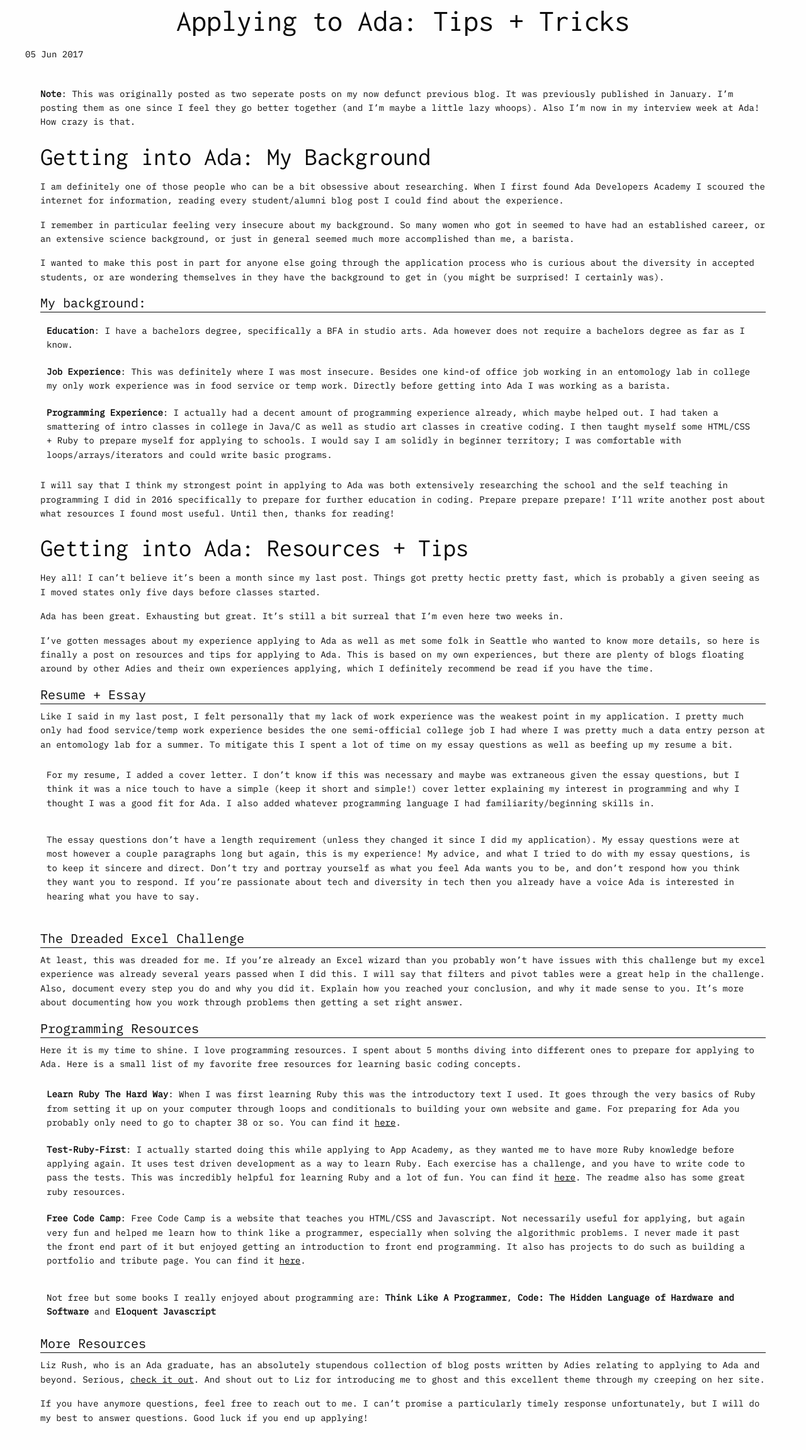
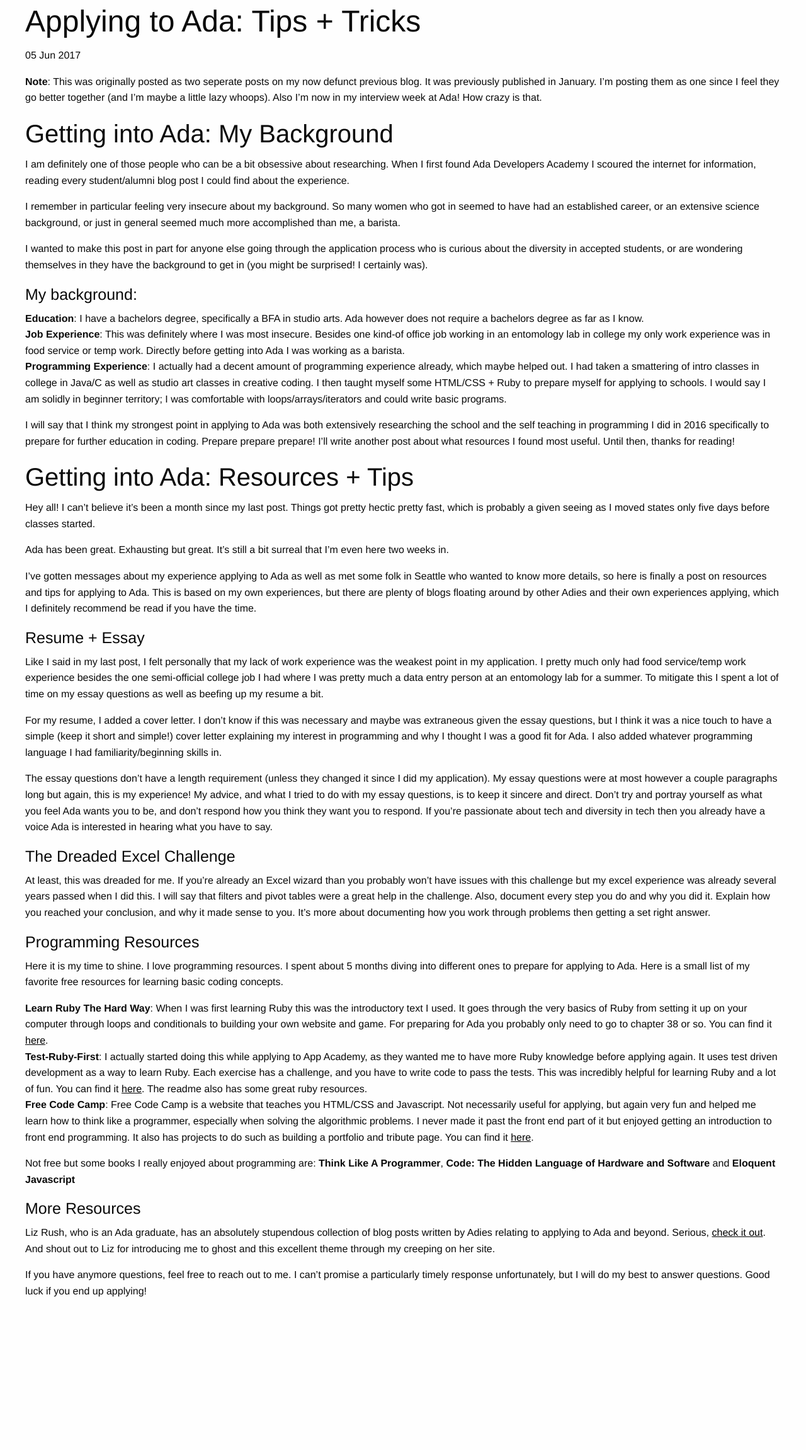
Before and after one commit to acgillette/acgillette.github.io, a Jekyll site: the page built from _posts/2017-06-05-applying-to-ada.md, in a window 1280 px wide. Shown: the whole page at 63% size. Built offline with Jekyll 4.4.1, drawn with Linux system fonts in a browser that asks for light colours; nearby versions of some CDN libraries; library files that are not in the unit come from our copies; after the commit the page ends 2079 px from its top, so only the background shows below that.

Commit message:
working on styling blog

```diff
--- a/_includes/post-head.html
+++ b/_includes/post-head.html
@@ -1,9 +1,8 @@
-<link rel="stylesheet" href="https://maxcdn.bootstrapcdn.com/font-awesome/4.3.0/css/font-awesome.min.css" />
-<link href="https://fonts.googleapis.com/css?family=VT323" rel="stylesheet">
-<link href="https://fonts.googleapis.com/css?family=Work+Sans" rel="stylesheet">
+<link href="https://fonts.googleapis.com/css?family=Montserrat" rel="stylesheet">
+<link href="https://fonts.googleapis.com/css?family=IBM+Plex+Mono" rel="stylesheet">
 <link rel="stylesheet" href="../../../assets/css/foundation.css">
 <link rel="stylesheet" href="../../../assets/css/app.css">
-<link rel="stylesheet" href="../../../assets/css/main.css">
+<link rel="stylesheet" href="../../../assets/css/blog.css">
 <script
     src="https://code.jquery.com/jquery-3.2.1.min.js"
     integrity="sha256-hwg4gsxgFZhOsEEamdOYGBf13FyQuiTwlAQgxVSNgt4="
--- a/_layouts/blog.html
+++ b/_layouts/blog.html
@@ -1,6 +1,12 @@
 <!DOCTYPE html>
 <html>
   <head>
+    <link href="https://fonts.googleapis.com/css?family=Montserrat" rel="stylesheet">
+    <link href="https://fonts.googleapis.com/css?family=IBM+Plex+Mono" rel="stylesheet">
+    <link rel="stylesheet" href="../assets/css/foundation.css">
+    <link rel="stylesheet" href="../assets/css/app.css">
+    <link rel="stylesheet" href="../assets/css/blog.css">
+
     <meta charset="utf-8">
     {% if jekyll.environment == 'production' %}
     {% include analytics.html %}
```
Also changed, not shown: assets/css/blog.css (added).
